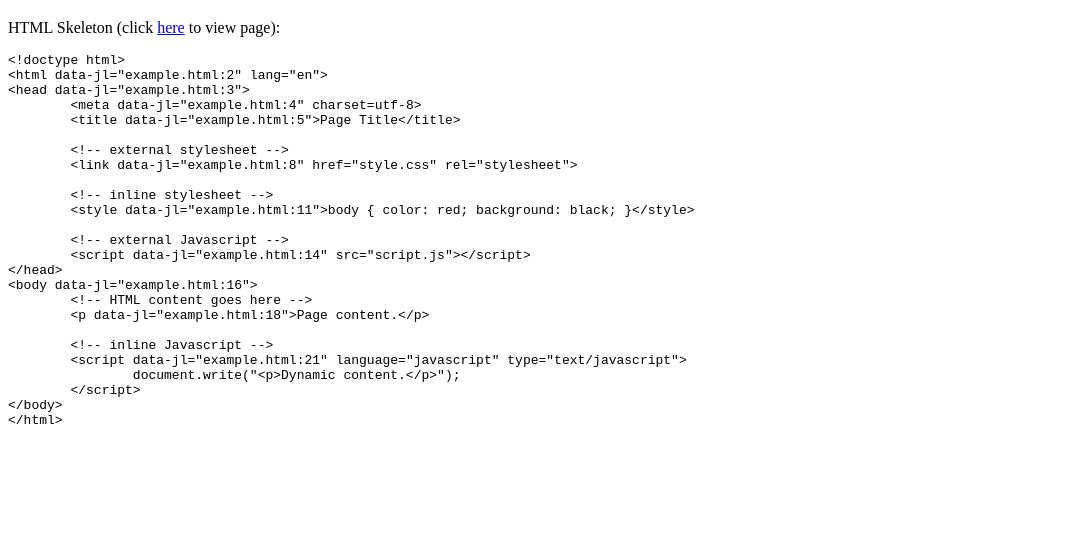
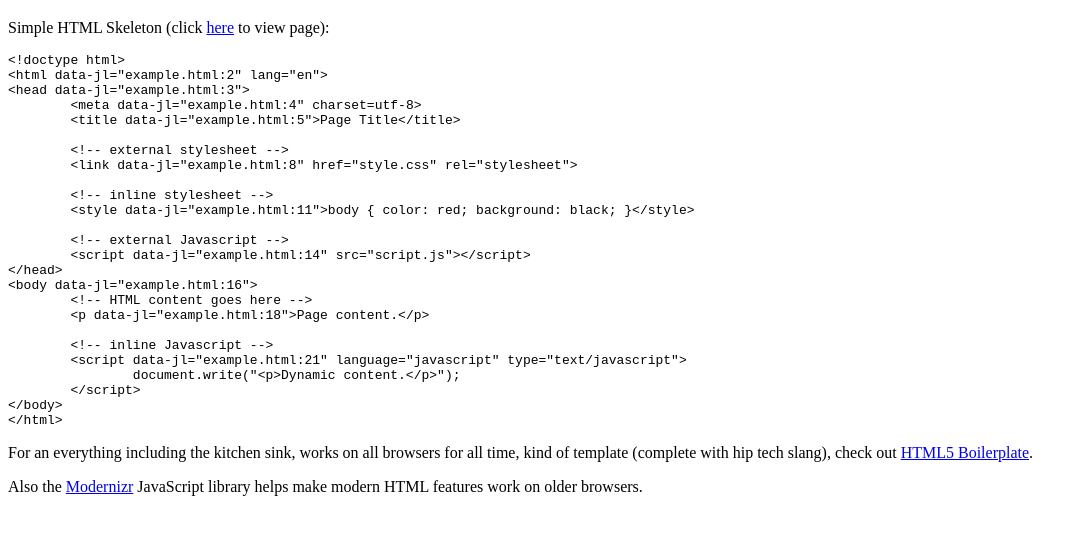
Before and after one commit to randallecook/randallecook.com, a plain HTML site: page html.html in a window 1280 px wide. Shown: the part 61-596 px from the top of the page, without its empty margins (0-1084 px from the left). Drawn offline with Linux system fonts and the light colour scheme.

Commit message:
added links to HTML5 boilerplate and Modernizr

```diff
--- a/html.html
+++ b/html.html
@@ -7,7 +7,7 @@
 </head>
 <body>
 	<h1>HTML Tips</h1>
-	<p>HTML Skeleton (click <a href="example.html">here</a> to view page):</p>
+	<p>Simple HTML Skeleton (click <a href="example.html">here</a> to view page):</p>
 	<script language="javascript" type="text/javascript">
 		var req = new XMLHttpRequest();
 		req.open('GET', 'example.html', false);
@@ -28,5 +28,12 @@
 			document.write("</pre>");
 		}
 	</script>
+	<p>For an everything including the kitchen sink, works on all
+	browsers for all time, kind of template (complete with hip tech
+	slang), check out <a href="http://html5boilerplate.com/">HTML5
+	Boilerplate</a>.</p>
+	<p>Also the <a href="http://www.modernizr.com/">Modernizr</a>
+	JavaScript library helps make modern HTML features work on older
+	browsers.</p>
 </body>
 </html>
```
